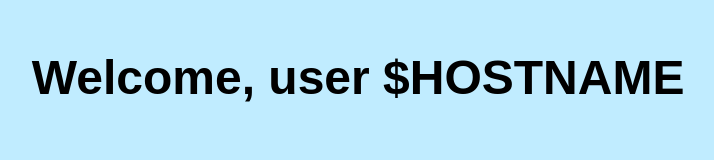
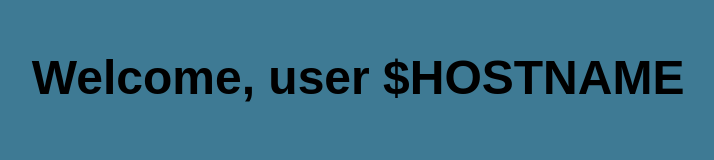
Before and after one commit to Nasibkin/app-for-jenkins, a plain HTML site: page index.html in a window 1280 px wide. Shown: the whole page, without its empty margins (294-1008 px from the left). Drawn offline with Linux system fonts and the light colour scheme.

Commit message:
color 62

```diff
--- a/index.html
+++ b/index.html
@@ -7,7 +7,7 @@
     <style>
         body {
             font-family: Arial, sans-serif;
-            background-color: rgb(192, 236, 255);
+            background-color: rgb(62, 122, 148);
             color: black;
             text-align: center;
         }
```
